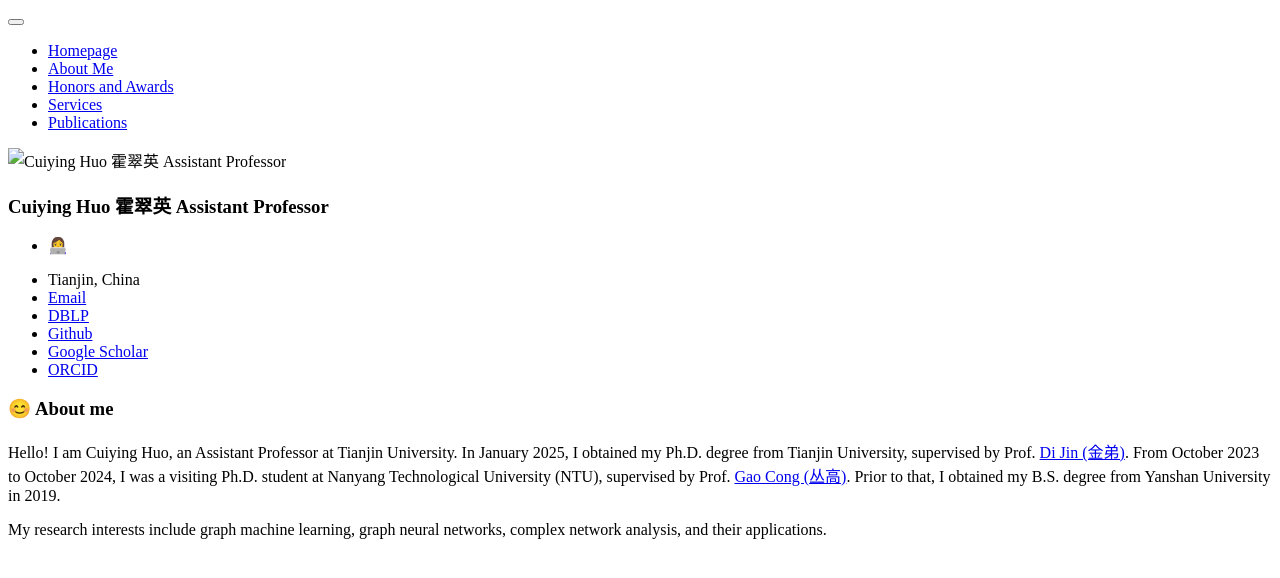
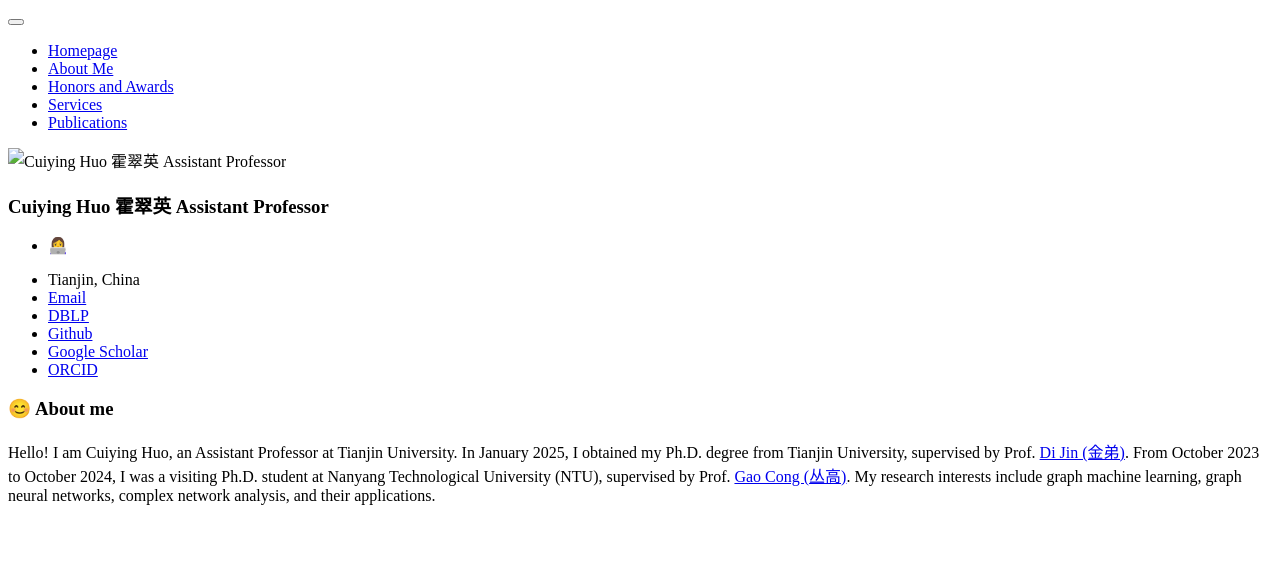
Before and after one commit to Cuiying-Huo/Cuiying-Huo.github.io, a Jekyll site: the page built from _pages/includes/intro.md, in a window 1280 px wide. Shown: the top 578 px of the page. Built offline with Jekyll 4.4.1, drawn with Linux system fonts in a browser that asks for light colours; our own code applies the rules of GitHub Pages for plain Markdown files.

Commit message:
Update intro.md

```diff
--- a/_pages/includes/intro.md
+++ b/_pages/includes/intro.md
@@ -1,5 +1,3 @@
 # 😊 About me
 Hello!
-I am Cuiying Huo, an Assistant Professor at Tianjin University. In January 2025, I obtained my Ph.D. degree from Tianjin University, supervised by Prof. [Di Jin (金弟)](https://cic.tju.edu.cn/faculty/jindi/index.htm). From October 2023 to October 2024, I was a visiting Ph.D. student at Nanyang Technological University (NTU), supervised by Prof. [Gao Cong (丛高)](https://personal.ntu.edu.sg/gaocong/). Prior to that, I obtained my B.S. degree from Yanshan University in 2019.
-
-My research interests include graph machine learning, graph neural networks, complex network analysis, and their applications.
+I am Cuiying Huo, an Assistant Professor at Tianjin University. In January 2025, I obtained my Ph.D. degree from Tianjin University, supervised by Prof. [Di Jin (金弟)](https://cic.tju.edu.cn/faculty/jindi/index.htm). From October 2023 to October 2024, I was a visiting Ph.D. student at Nanyang Technological University (NTU), supervised by Prof. [Gao Cong (丛高)](https://personal.ntu.edu.sg/gaocong/). My research interests include graph machine learning, graph neural networks, complex network analysis, and their applications.
```
